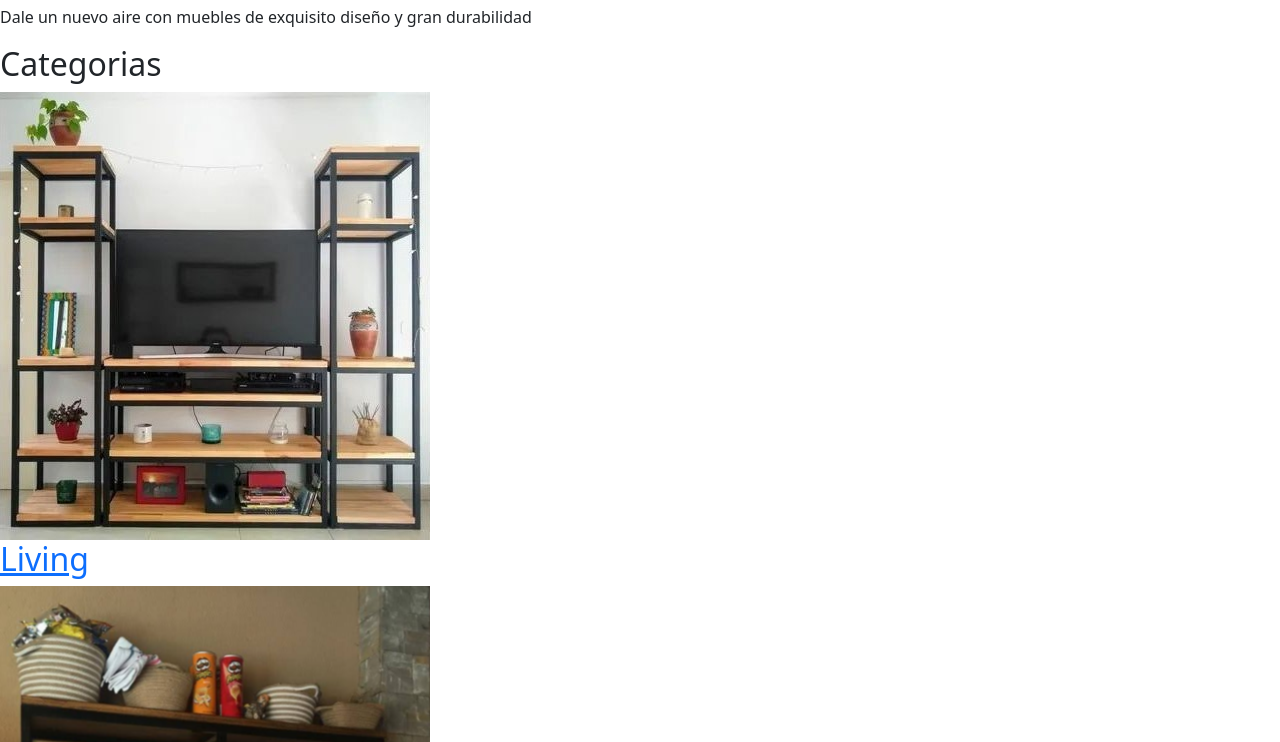
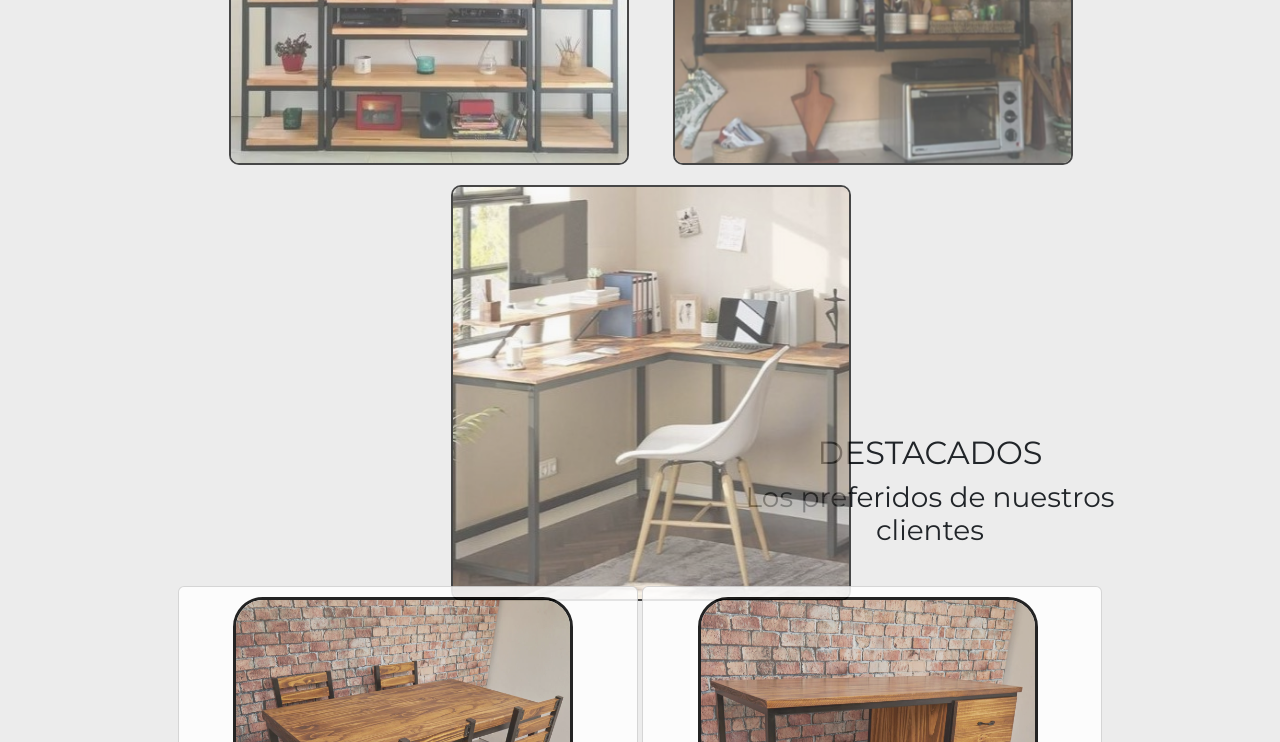
Before and after one commit to PabloFontana/mi-repositorio, a plain HTML site: page index.html in a window 1280 px wide. Shown: the part 2058-2800 px from the top of the page. Drawn offline with nearby package versions, Linux system fonts and the light colour scheme; the site is published under a folder, as on GitHub Pages, so addresses that start at the root find nothing.

Commit message:
finalmente esperemos se solucione

```diff
--- a/contacto.html
+++ b/contacto.html
@@ -5,7 +5,7 @@
     <meta name="viewport" content="width=device-width, initial-scale=1.0">
     <link href='https://unpkg.com/boxicons@2.1.4/css/boxicons.min.css' rel='stylesheet'>
     <link rel="stylesheet" href="./css/bootstrap.css">
-    <link rel="stylesheet" href="./CSS/style.css">
+    <link rel="stylesheet" href="./css/style.css">
     <title>Cronoz muebles-Contacto</title>
 </head>
 <body>
--- a/index.html
+++ b/index.html
@@ -5,7 +5,7 @@
     <meta name="viewport" content="width=device-width, initial-scale=1.0">
     <link href='https://unpkg.com/boxicons@2.1.4/css/boxicons.min.css' rel='stylesheet'>
     <link rel="stylesheet" href="./css/bootstrap.css">
-    <link rel="stylesheet" href="/CSS/style.css">
+    <link rel="stylesheet" href="./css/style.css">
     <title>Cronoz muebles industriales</title>
 </head>
 
```
Also changed, not shown: nosotros.html (+1 -1 lines), productos.html (+1 -1 lines), proyectosamedida.html (+1 -1 lines).
